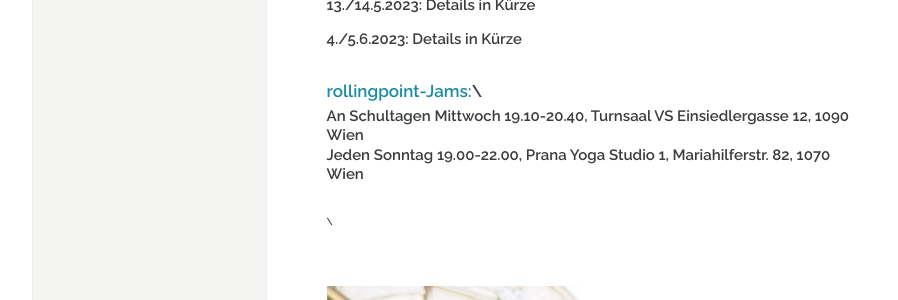
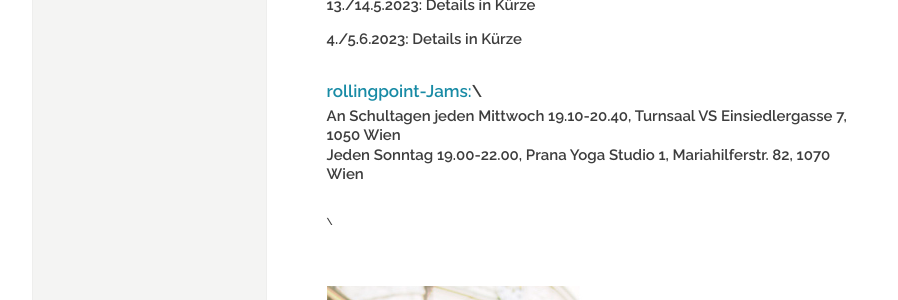
Before and after one commit to manulari/rollingpointat, a Jekyll site: the page built from _pages_de/index.md, in a window 1280 px wide and 900 px high, scrolled down 1786 px. Shown: the part 153-453 px from the top of the window, without its empty margins (152-1050 px from the left). Built offline with Jekyll 4.4.1, drawn with Linux system fonts in a browser that asks for light colours; comment, search, counter and statistics services are not loaded.

Commit message:
Update page (de) “index”

```diff
--- a/_pages_de/index.md
+++ b/_pages_de/index.md
@@ -62,7 +62,7 @@ Di 28.2.- 20.6.2023, 18.15 – 20.30 (ca.16x)**\
 **4./5.6.2023: Details in Kürze**
 
 ##### **[rollingpoint-Jams:](/jams)**\
-**An Schultagen Mittwoch 19.10-20.40, Turnsaal VS Einsiedlergasse 12, 1090 Wien**\
+**An Schultagen jeden Mittwoch 19.10-20.40, Turnsaal VS Einsiedlergasse 7, 1050 Wien**\
 **Jeden Sonntag 19.00-22.00, Prana Yoga Studio 1, Mariahilferstr. 82, 1070 Wien**
 
 ###### \
```
